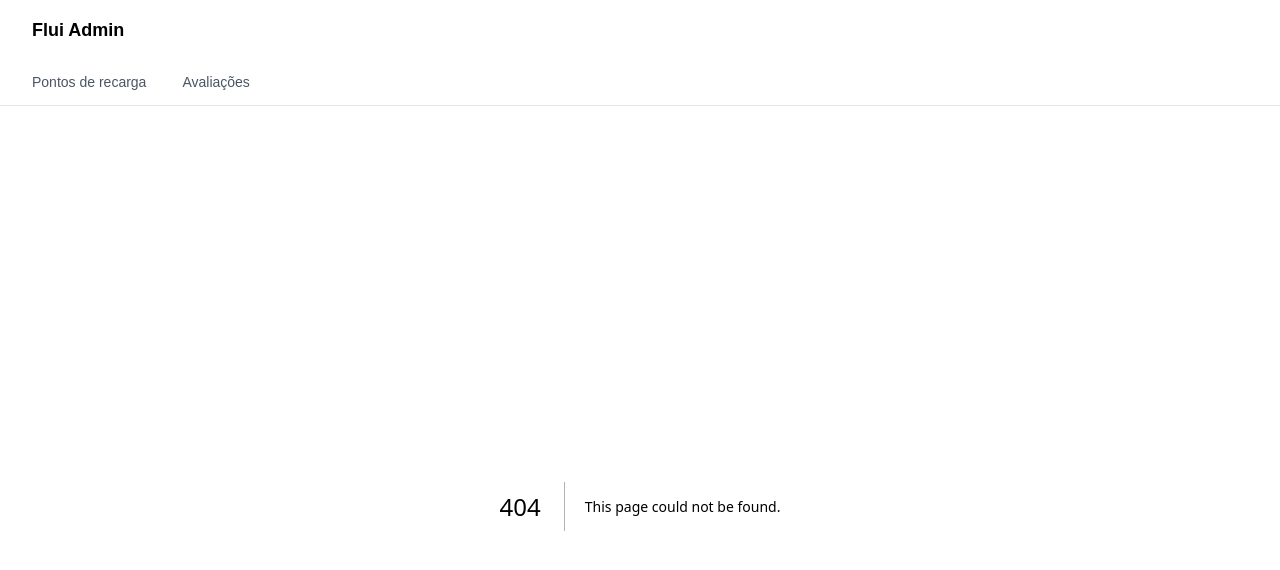
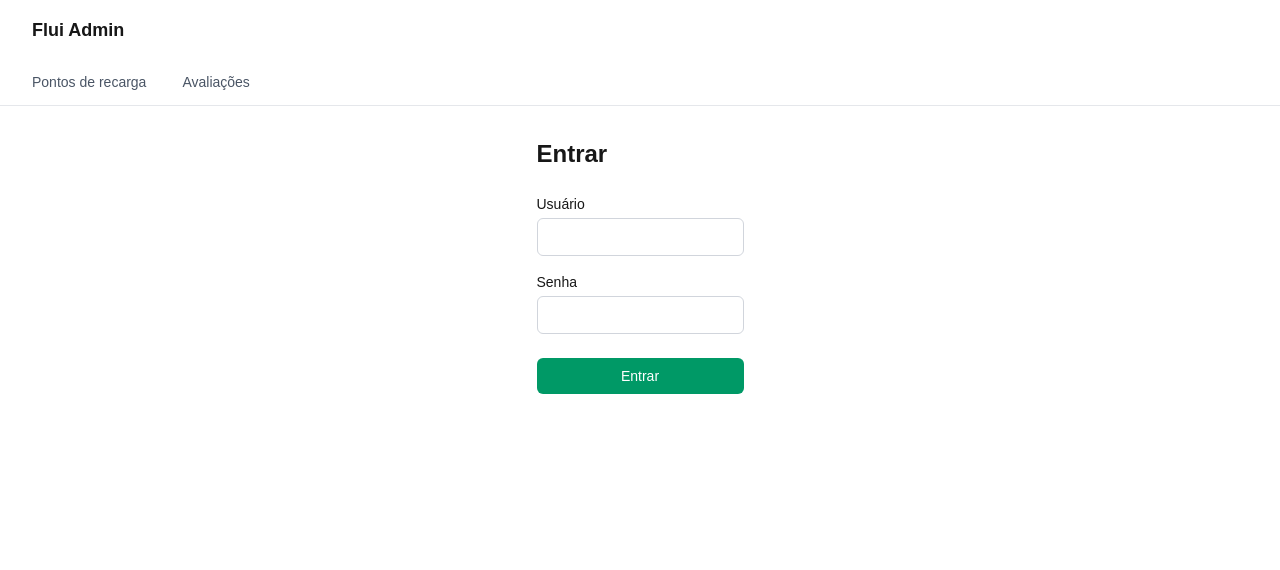
Before and after one commit to alinerfer/flui-admin, a Next.js app: page /login in a window 1280 px wide. Before the commit this address had no page. Shown: the top 570 px of the page. Built offline with nearby package versions, Linux system fonts and the light colour scheme.

Commit message:
cria página de login

```diff
--- /dev/null
+++ b/app/login/page.tsx
@@ -0,0 +1,33 @@
+export default function LoginPage() {
+  return (
+    <div className="p-8 max-w-sm mx-auto">
+      <h1 className="text-2xl font-bold mb-6">Entrar</h1>
+      <form className="flex flex-col gap-4">
+        <label className="flex flex-col gap-1 text-sm">
+          <span className="font-medium">Usuário</span>
+          <input
+            name="usuario"
+            type="text"
+            required
+            className="border border-gray-300 rounded-md px-3 py-2"
+          />
+        </label>
+        <label className="flex flex-col gap-1 text-sm">
+          <span className="font-medium">Senha</span>
+          <input
+            name="senha"
+            type="password"
+            required
+            className="border border-gray-300 rounded-md px-3 py-2"
+          />
+        </label>
+        <button
+          type="submit"
+          className="bg-emerald-600 hover:bg-emerald-700 text-white px-4 py-2 rounded-md text-sm font-medium mt-2"
+        >
+          Entrar
+        </button>
+      </form>
+    </div>
+  );
+}
```
